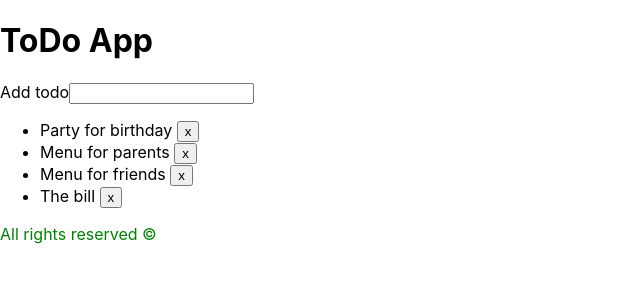
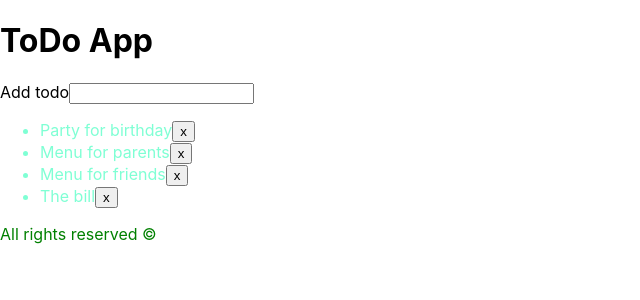
Before and after one commit to Psychocybin/react-education, a React (Create React App) app: page / in a window 1280 px wide. Shown: the top 300 px of the page, without its empty margins (0-640 px from the left). Built offline with nearby package versions, Linux system fonts and the light colour scheme.

Commit message:
refactoring code and use module.css

```diff
--- a/src/components/TodoItem.js
+++ b/src/components/TodoItem.js
@@ -1,16 +1,23 @@
-import { useEffect } from 'react';
+//import { useEffect } from 'react';
+import styles from './TodoItem.module.css';
 
 export default function TodoItem({
     todo,
-    onDelete
+    onDelete,
+    onClick
 }) {
-    useEffect(() => {
-        console.log(`${todo.id} - mounted`);
+    // useEffect(() => {
+    //     console.log(`${todo.id} - mounted`);
 
-        return() => {
-            console.log(`${todo.id} - unmounted`);
-        }
-    }, [todo.id]);
+    //     return() => {
+    //         console.log(`${todo.id} - unmounted`);
+    //     }
+    // }, [todo.id]);
 
-    return <li>{todo.text} <button onClick={() => onDelete(todo.id)}>x</button></li>
+    return (
+        <li onClick={() => onClick(todo.id)} className={styles.todoItem}>
+            {todo.text}
+            <button onClick={() => onDelete(todo.id)}>x</button>
+        </li>
+    );
 };
--- /dev/null
+++ b/src/components/TodoItem.module.css
@@ -0,0 +1,3 @@
+.todoItem {
+    color: aquamarine;
+}
--- a/src/components/TodoList2.js
+++ b/src/components/TodoList2.js
@@ -4,16 +4,17 @@ import TodoItem from "./TodoItem";
 
 export default function TodoList2() {
     const [todos, setTodos] = useState([
-        {id: 1, text: 'Party for birthday'},
-        {id: 2, text: 'Menu for parents'},
-        {id: 3, text: 'Menu for friends'},
-        {id: 4, text: 'The bill'},
+        {id: uniqid(), text: 'Party for birthday', isDone: false},
+        {id: uniqid(), text: 'Menu for parents', isDone: false},
+        {id: uniqid(), text: 'Menu for friends', isDone: false},
+        {id: uniqid(), text: 'The bill', isDone: false},
     ]);
 
     const onTodoInputBlur = (e) => {
         let todo = {
             id: uniqid(),
             text: e.target.value,
+            isDone: false,
         };
 
         setTodos(oldTodos => [
@@ -26,10 +27,41 @@ export default function TodoList2() {
     //     console.log('Mounted!');
     // }, []);
 
-    console.log('update');
+    //console.log('update');
 
     const deleteTodoItemClickHandler = (id) => {
         setTodos(oldTodos => oldTodos.filter(todo => todo.id !== id));
+    };
+
+    // const toggleTodoItemClickHandler = (id) => {
+    //     let currentTodo;
+    //     let currentIndex;
+
+    //     for (let i = 0; i < todos.length; i++) {
+    //         if (todos[i].id == id) {
+    //             currentTodo = todos[i];
+    //             currentIndex = i;
+
+    //             break;
+    //         }
+    //     }
+
+    //     let toggledTodo = {...currentTodo, isDone: !currentTodo.isDone};
+    //     setTodos(oldTodos => [
+    //         ...oldTodos.slice(0, currentIndex),
+    //         toggledTodo,
+    //         ...oldTodos.slice(currentIndex + 1)
+    //     ]);
+    // };
+
+    const toggleTodoItemClickHandler = (id) => {
+        setTodos(oldTodos => {
+            let selectedTodo = oldTodos.find(x => x.id === id);
+            let toggledTodo = {...selectedTodo, isDone: !selectedTodo.isDone};
+            let restTodos = oldTodos.filter(x => x.id !== id);
+
+            return [...restTodos, toggledTodo];
+        });
     };
 
     return(
@@ -37,7 +69,14 @@ export default function TodoList2() {
             <label htmlFor="todo-name">Add todo</label>
             <input type="text" id="todo-name" onBlur={onTodoInputBlur} name="todo" />
             <ul>
-                {todos.map(todo => <TodoItem key={todo.id} todo={todo} onDelete={deleteTodoItemClickHandler} />)}
+                {todos.map(todo =>
+                    <TodoItem
+                        key={todo.id}
+                        todo={todo}
+                        onDelete={deleteTodoItemClickHandler}
+                        onClick={toggleTodoItemClickHandler}
+                    />
+                )}
             </ul>
         </>
     );
```
